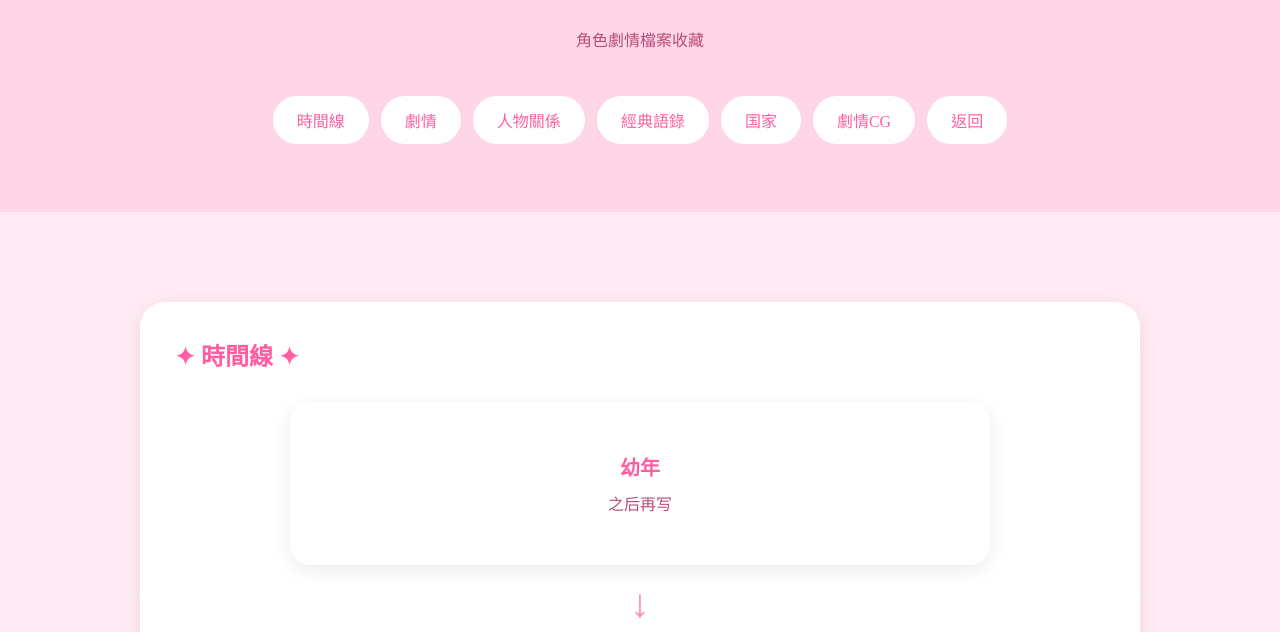
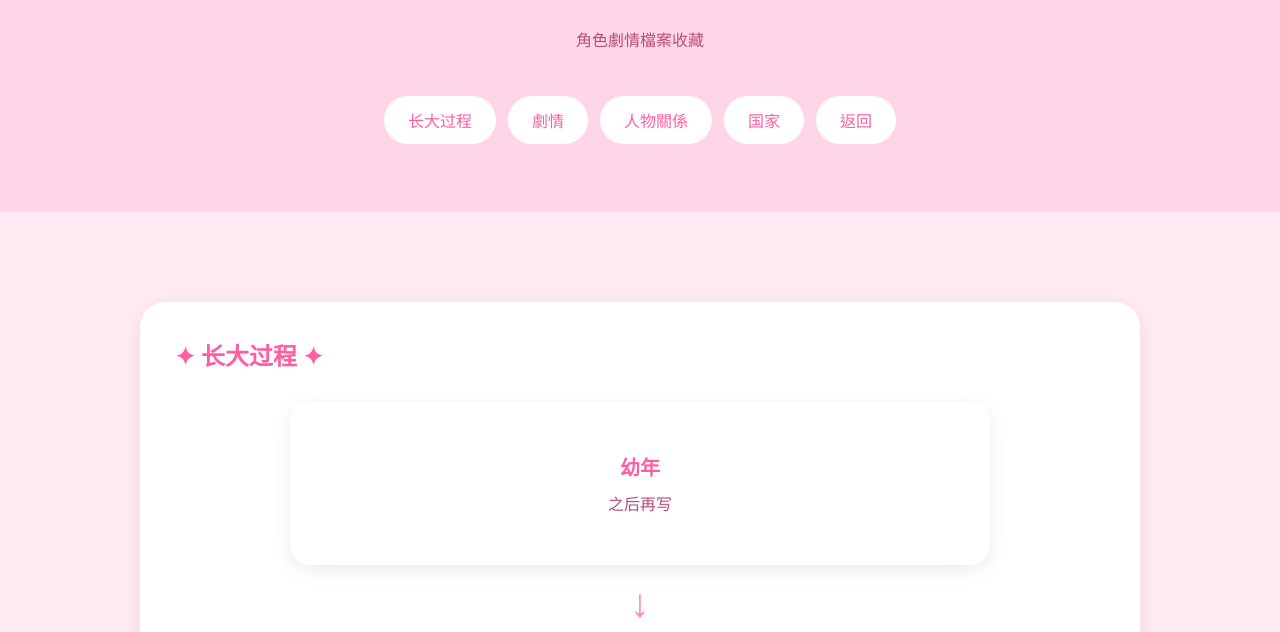
Before and after one commit to Slj826/elysia-archives, a plain HTML site: page A-剧.html in a window 1280 px wide. Shown: the part 168-800 px from the top of the page. Drawn offline with Linux system fonts and the light colour scheme.

Commit message:
Add files via upload

```diff
--- a/A-剧.html
+++ b/A-剧.html
@@ -28,12 +28,10 @@ Story Archive
 
 <nav>
 
-<a href="#時間線" class="pink-button">時間線</a>
+<a href="#時間線" class="pink-button">长大过程</a>
 <a href="#劇情" class="pink-button">劇情</a>
 <a href="#人物關係" class="pink-button">人物關係</a>
-<a href="#經典語錄" class="pink-button">經典語錄</a>
 <a href="#国家" class="pink-button">国家</a>
-<a href="#劇情CG" class="pink-button">劇情CG</a>
 <a href="寓幽.html" class="pink-button">返回</a>
 </nav>
 
@@ -45,7 +43,7 @@ Story Archive
 
 <div class="card">
 
-<h2>✦ 時間線 ✦</h2>
+<h2>✦ 长大过程 ✦</h2>
 
 <div class="timeline">
 
```
